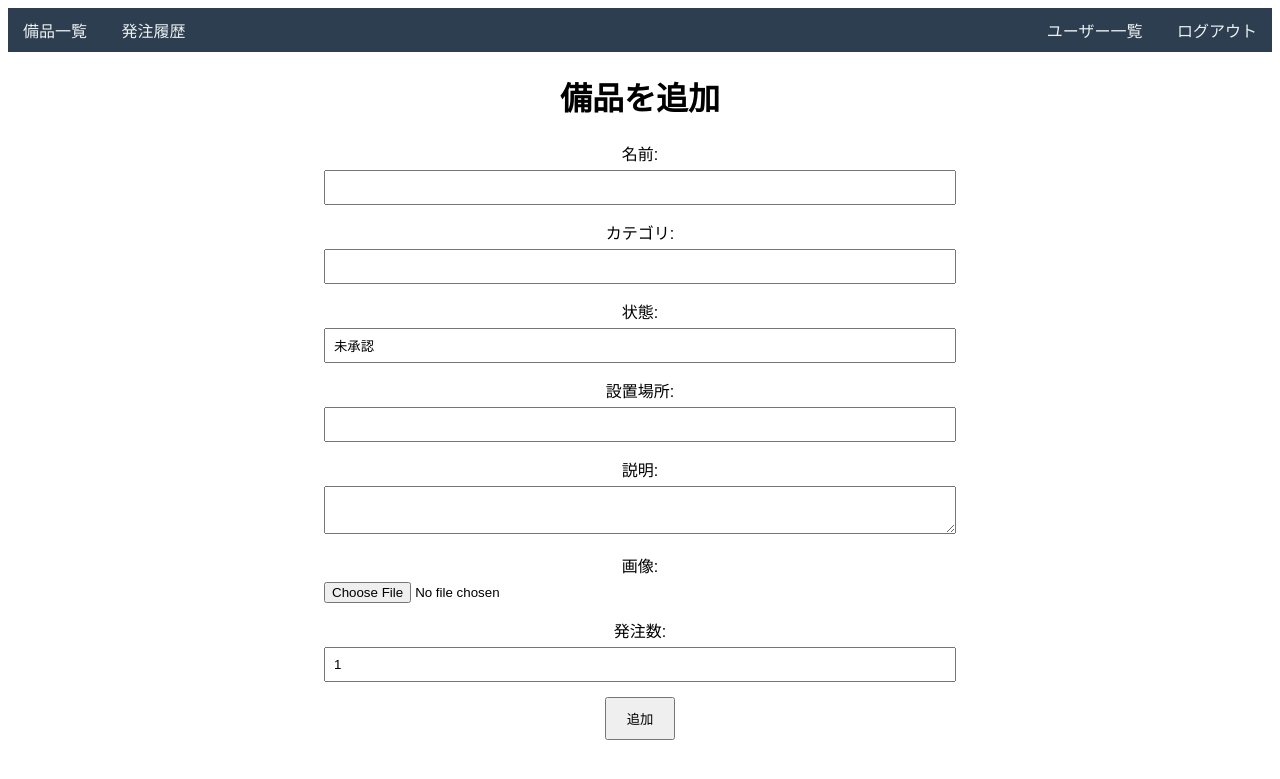
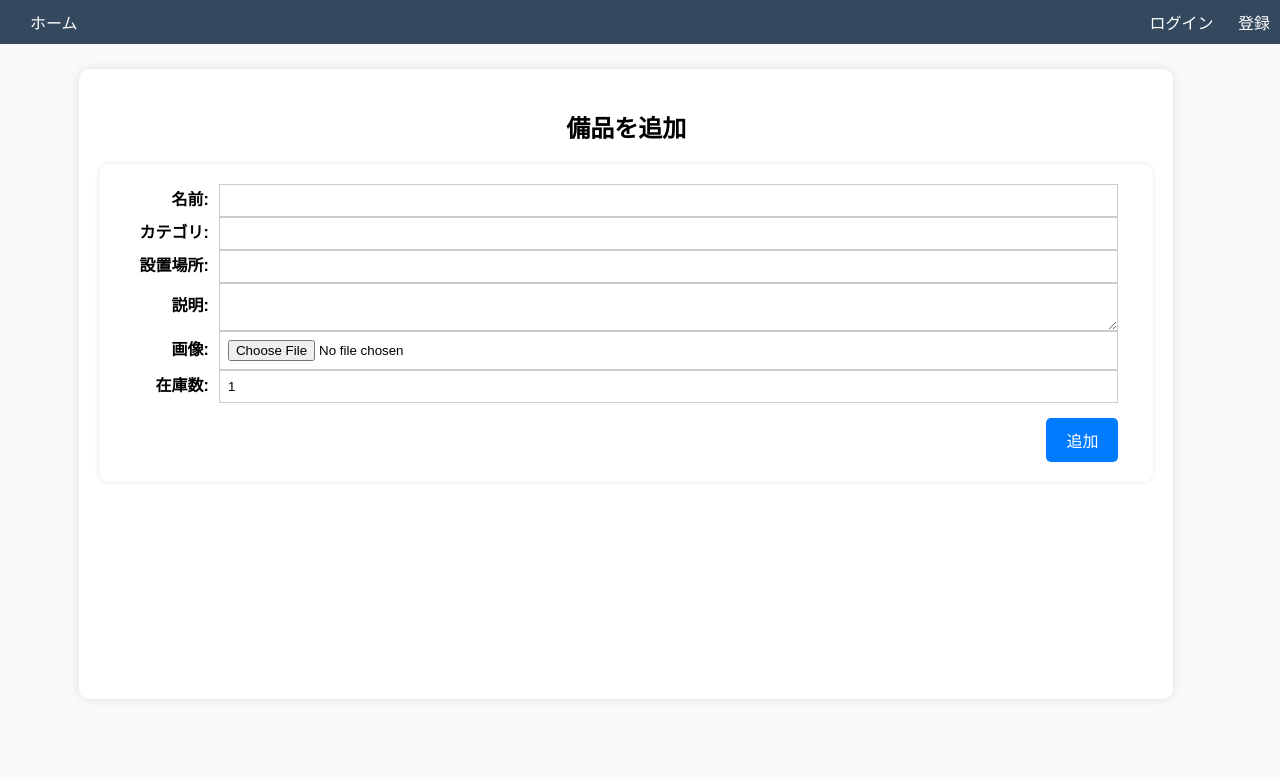
Before and after one commit to tomonoritak/equipment-management-b, a Django app: page /itemlist/create/ in a window 1280 px wide. Shown: the top 779 px of the page. Run offline with Django 4.2, Linux system fonts and the light colour scheme.

Commit message:
備品登録画面２

```diff
--- a/templates/posts/itemregistration.html
+++ b/templates/posts/itemregistration.html
@@ -1,19 +1,49 @@
-<!DOCTYPE html>
-<html lang="ja">
-<head>
-    <meta charset="UTF-8">
-    <title>備品を追加</title>
+<!--備品登録画面-->
+
+{% extends "base.html" %}
+{% load static %}
+{% block content %}
+
 <style>
     body {
         font-family: Arial, sans-serif;
     }
     .container {
-            width: 50%;
-            margin: auto;
+        display: flex;
+        height: calc(100vh - 100px);
+        width: 90%;
+        margin: 10px auto;
         text-align: center;
     }
+    .box {
+        background-color: white;
+        padding: 20px;
+        margin: 15px;
+        box-shadow: 0 0 10px rgba(0, 0, 0, 0.1);
+        height: 90%;
+        width: 95%;
+        display: flex;
+        flex-direction: column;
+        border-radius: 10px;
+        box-sizing: border-box;
+    }
+    .i-form {
+        background-color: white;
+        padding: 20px;
+        box-shadow: 0 0 5px rgba(0, 0, 0, 0.1);
+        height: 100%;
+        width: 100%;
+        display: flex;
+        flex-direction: column;
+        border-radius: 10px;
+        box-sizing: border-box;
+    }
     .form-group {
-            margin-bottom: 15px;
+        margin-right: 15px;
+        display: flex;
+        justify-content: flex-end;
+        align-items: center;
+        font-weight: bold;
     }
     .form-group label {
         display: block;
@@ -21,79 +51,78 @@
     }
     .form-group input[type="text"],
     .form-group input[type="number"],
-        .form-group textarea {
+    .form-group textarea,
+    .form-group input[type="file"]{
         width: 100%;
         padding: 8px;
+        margin-left: 10px;
         box-sizing: border-box;
+        border: 1px solid rgba(0, 0, 0, 0.2);
     }
     .form-group input[type="file"] {
-            width: 100%;
+        width: 80%;
     }
     .form-group input[type="submit"] {
         padding: 10px 20px;
+        background-color: #007bff;
+        border: none;
+        border-radius: 5px;
+        color: white;
+        font-size: 16px;
+        margin-top: 15px;
     }
-        nav {
-            background-color: #2c3e50;
-            padding: 10px 0;
-        }
-        nav a {
-            color: #ecf0f1;
-            margin: 0 15px;
-            text-decoration: none;
-        }
-        nav a:hover {
-            text-decoration: underline;
+    .form-group input[type="text"].wide,
+    .form-group input[type="number"].wide,
+    .form-group textarea.wide,
+    .form-group input[type="file"].wide {
+            width: 90%;
+            max-width: none;
     }
 </style>
+
+<head>
+    <title>備品を追加</title>
 </head>
+
 <body>
 
-<nav>
-    <a href="#">備品一覧</a>
-    <a href="#">発注履歴</a>
-    <div style="float: right;">
-        <a href="#">ユーザー一覧</a>
-        <a href="#">ログアウト</a>
-    </div>
-</nav>
-
 <div class="container">
-    <h1>備品を追加</h1>
-    <form method="post" enctype="multipart/form-data" action="#">
-        {% csrf_token %}
+    <div class="box">
+        <h2>備品を追加</h2>
+        <form>
+        <div class= i-form>
             <div class="form-group">
                 <label for="name">名前:</label>
-            <input type="text" id="name" name="name">
+                <input type="text" id="name" name="name" class="wide">
             </div>
             <div class="form-group">
                 <label for="category">カテゴリ:</label>
-            <input type="text" id="category" name="category">
-        </div>
-        <div class="form-group">
-            <label for="status">状態:</label>
-            <input type="text" id="status" name="status" value="未承認">
+                <input type="text" id="category" name="category" class="wide">
             </div>
             <div class="form-group">
                 <label for="location">設置場所:</label>
-            <input type="text" id="location" name="location">
+                <input type="text" id="location" name="location" class="wide">
             </div>
             <div class="form-group">
                 <label for="description">説明:</label>
-            <textarea id="description" name="description"></textarea>
+                <textarea id="description" name="description" class="wide"></textarea>
             </div>
             <div class="form-group">
                 <label for="image">画像:</label>
-            <input type="file" id="image" name="image">
+                <input type="file" id="image" name="image" class="wide">
             </div>
             <div class="form-group">
-            <label for="stock_quantity">発注数:</label>
-            <input type="number" id="stock_quantity" name="stock_quantity" value="1">
+                <label for="quantity">在庫数:</label>
+                <input type="number" id="quantity" name="quantity" value="1" class="wide">
             </div>
             <div class="form-group">
                 <input type="submit" value="追加">
             </div>
+        </div>
         </form>
+    </div>
 </div>
 
 </body>
-</html>
+
+{% endblock content %}
```
Lines whose indentation alone changed are shown as unchanged.
